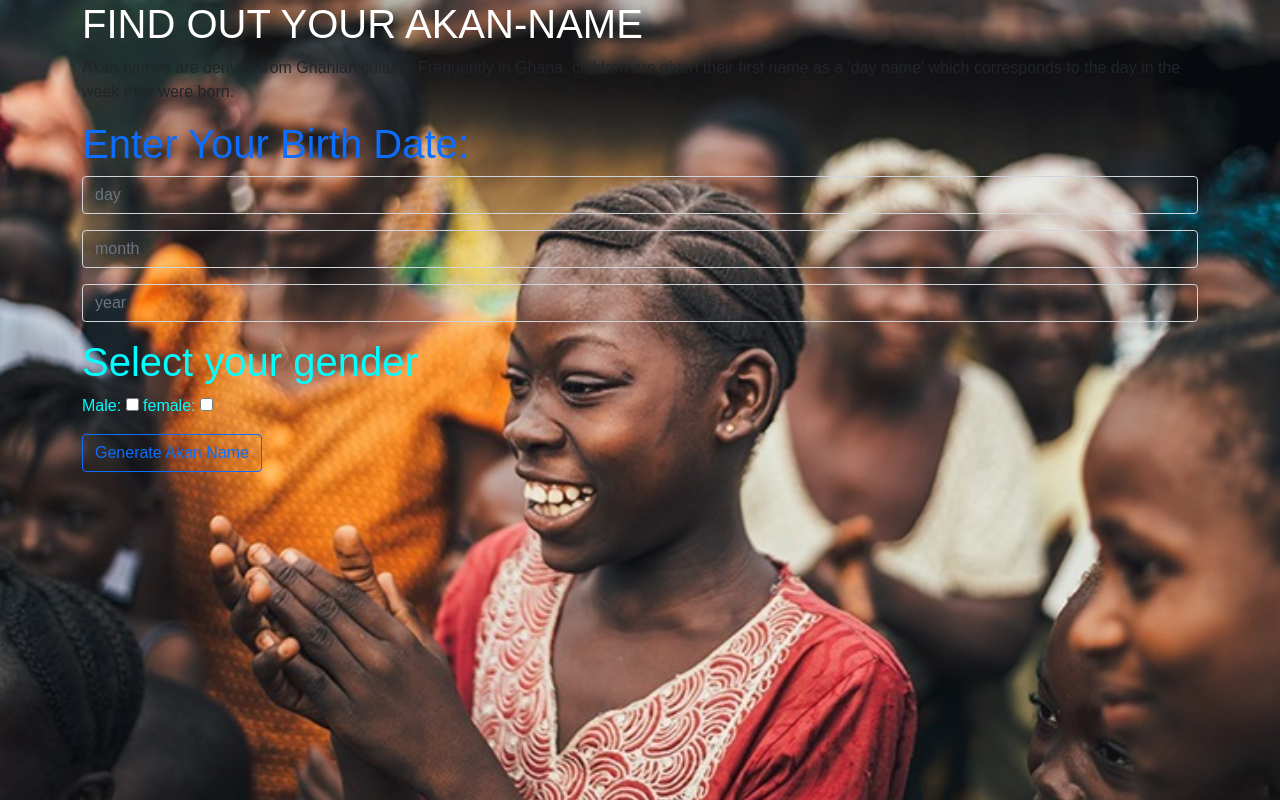
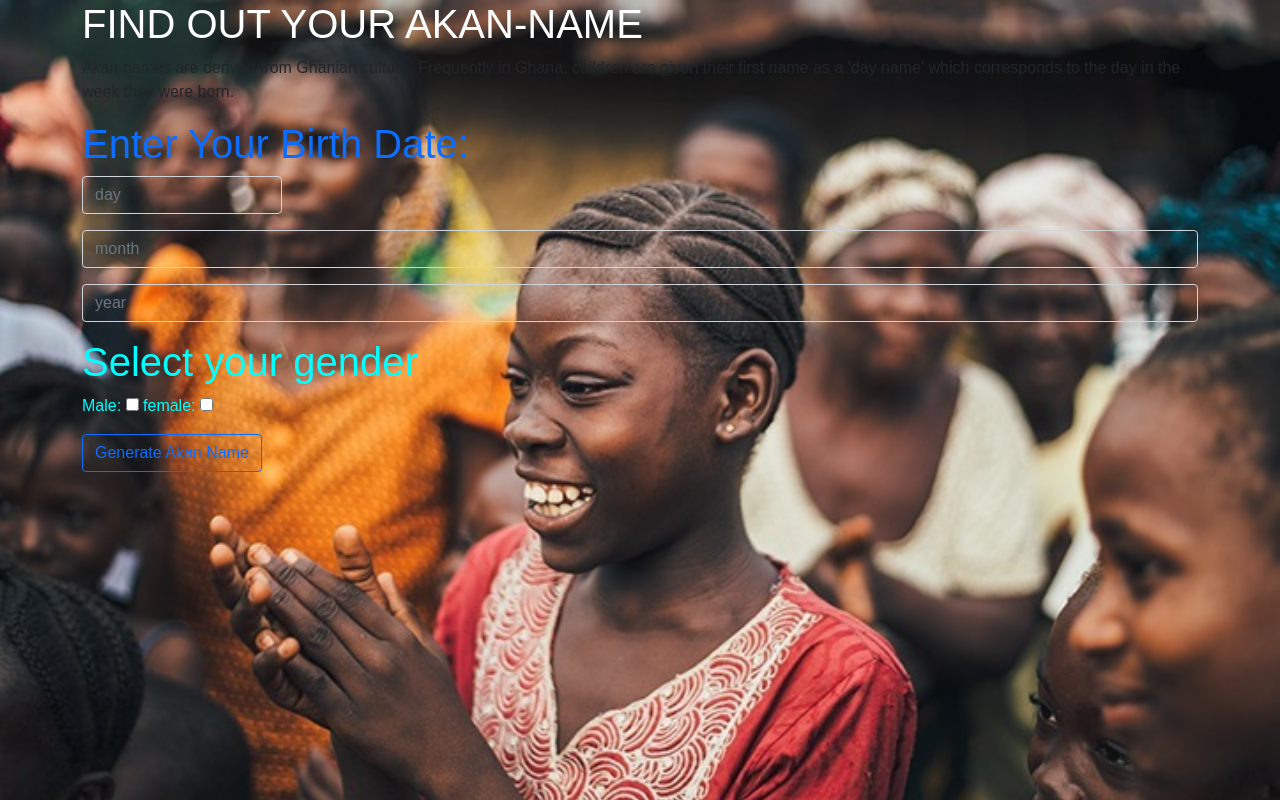
Before and after one commit to kolins1/akanname-generator, a plain HTML site: page index.html in a window 1280 px wide. Drawn offline with nearby package versions, Linux system fonts and the light colour scheme.

Commit message:
styled using css

```diff
--- a/style.css
+++ b/style.css
@@ -14,6 +14,8 @@ form{
 
 #day {
 	background-color: transparent;
+	width: 200px;
+	height: 1oopx;
 }
 
 #month {
```
